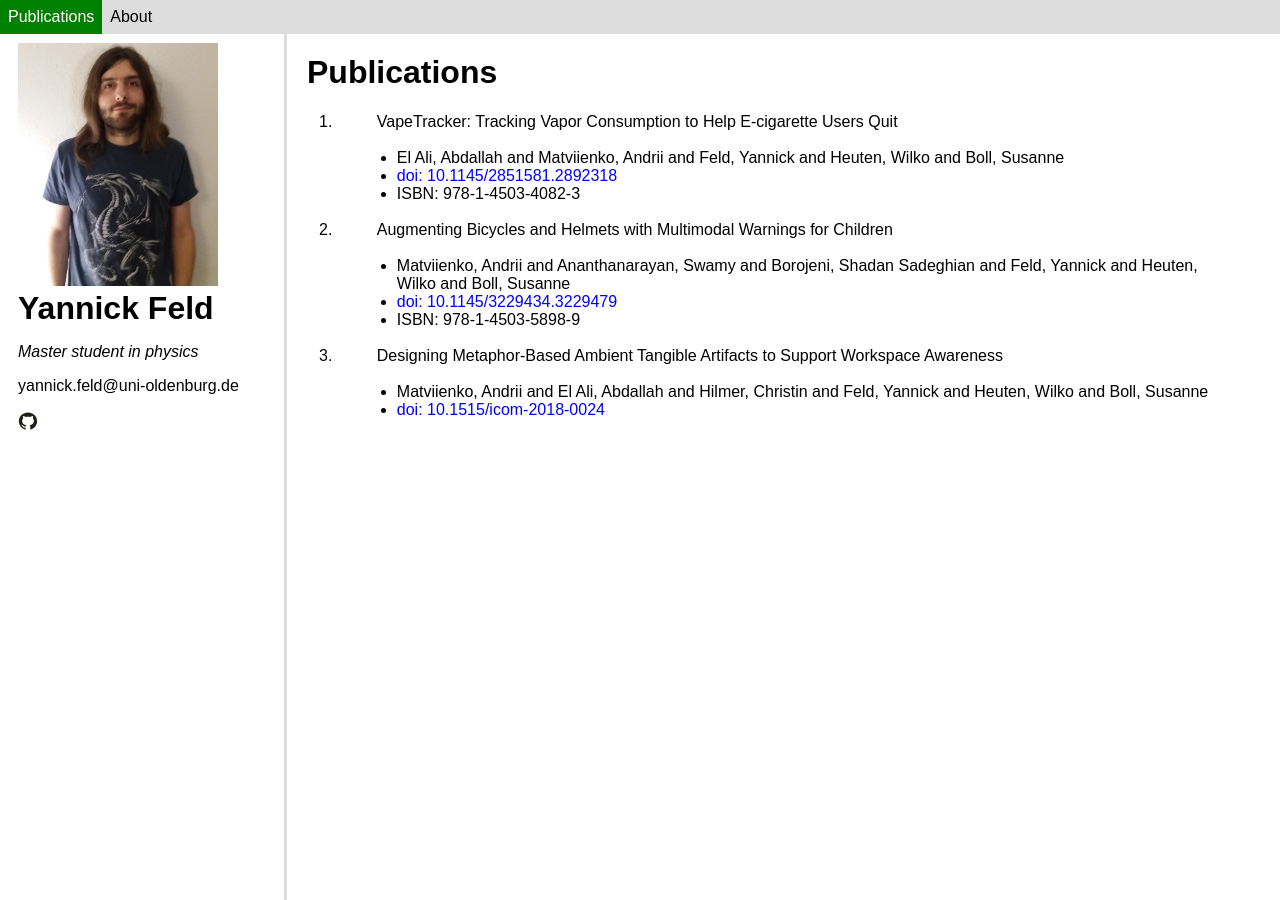
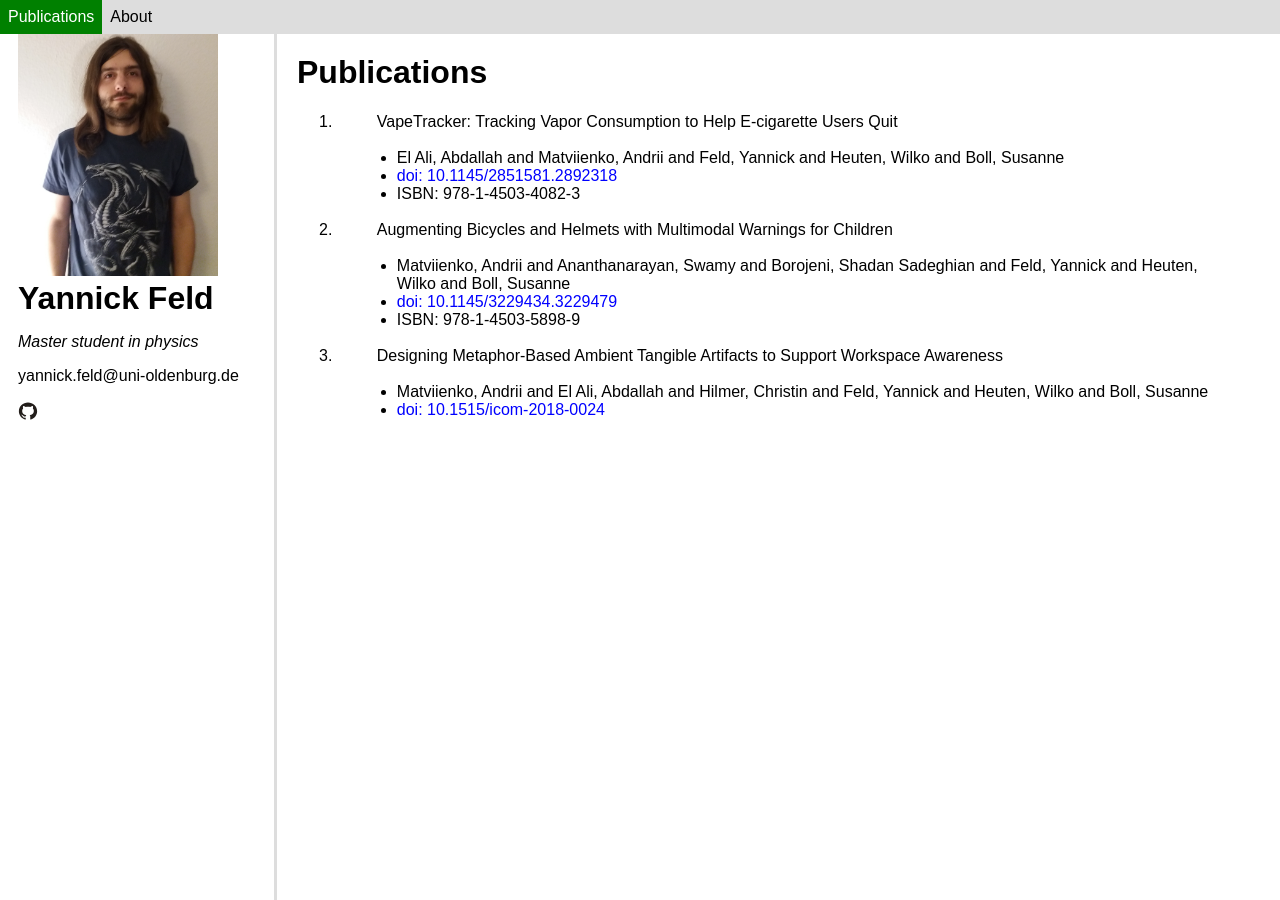
Before and after one commit to Pardoxa/Homepage, a Jekyll site: the page built from index.html, in a window 1280 px wide and 900 px high. Built offline with Jekyll 4.4.1, drawn with Linux system fonts in a browser that asks for light colours.

Commit message:
fix border

```diff
--- a/_layouts/default.html
+++ b/_layouts/default.html
@@ -7,7 +7,7 @@
   </head>
   <body>
     {% include navigation.html %}
-    <div style="width: 100%;">
+    <div style="width: 100%; height: auto">
       {% if page.showContactInfo %} {% include contactInfo.html %} {%endif %}
       <div class="content">
             {{ content }}
--- a/_sass/main.scss
+++ b/_sass/main.scss
@@ -43,7 +43,6 @@
     padding-right: 10px;
     position: static;
     left: default;
-    padding-right: default;
     margin-left: 10px;
   }
 }
@@ -52,11 +51,12 @@
   flex-shrink: 0;
   min-width: 200px;
   width: 20vw;
+  height: 100%;
   float: left;
   border-right: solid;
   border-color:  #dddddd;
-  padding: 10px;
-  height: 100%;
+  padding-left: 10px;
+  padding-bottom: -10px;
 }
 
 @media only screen and (max-width: 600px) {
--- a/assets/css/styles.scss
+++ b/assets/css/styles.scss
@@ -44,9 +44,10 @@ html {
 
 body{
   padding-top: 25px;
-  height: 100%;
   display: flex;
   font-family: sans-serif;
+  height: auto;
+  min-height: 100% !important;
 }
 
 autoCenter{
```
